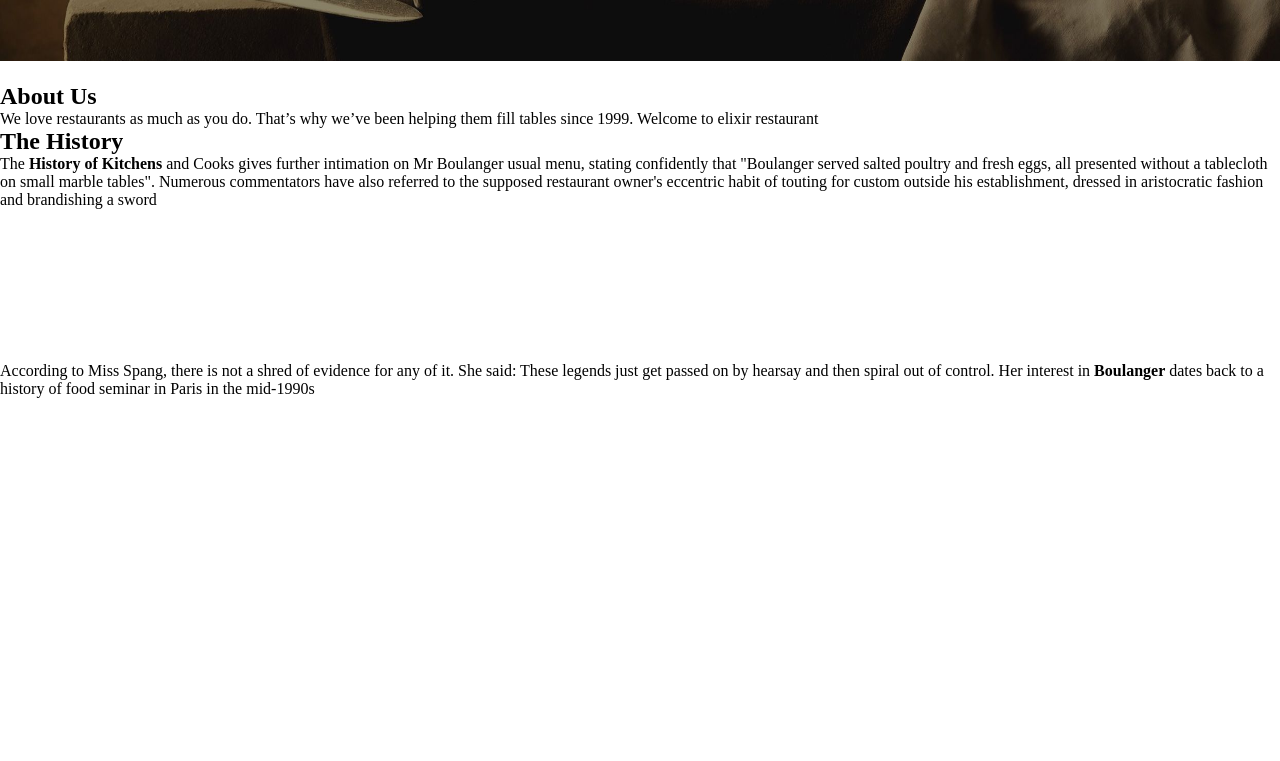
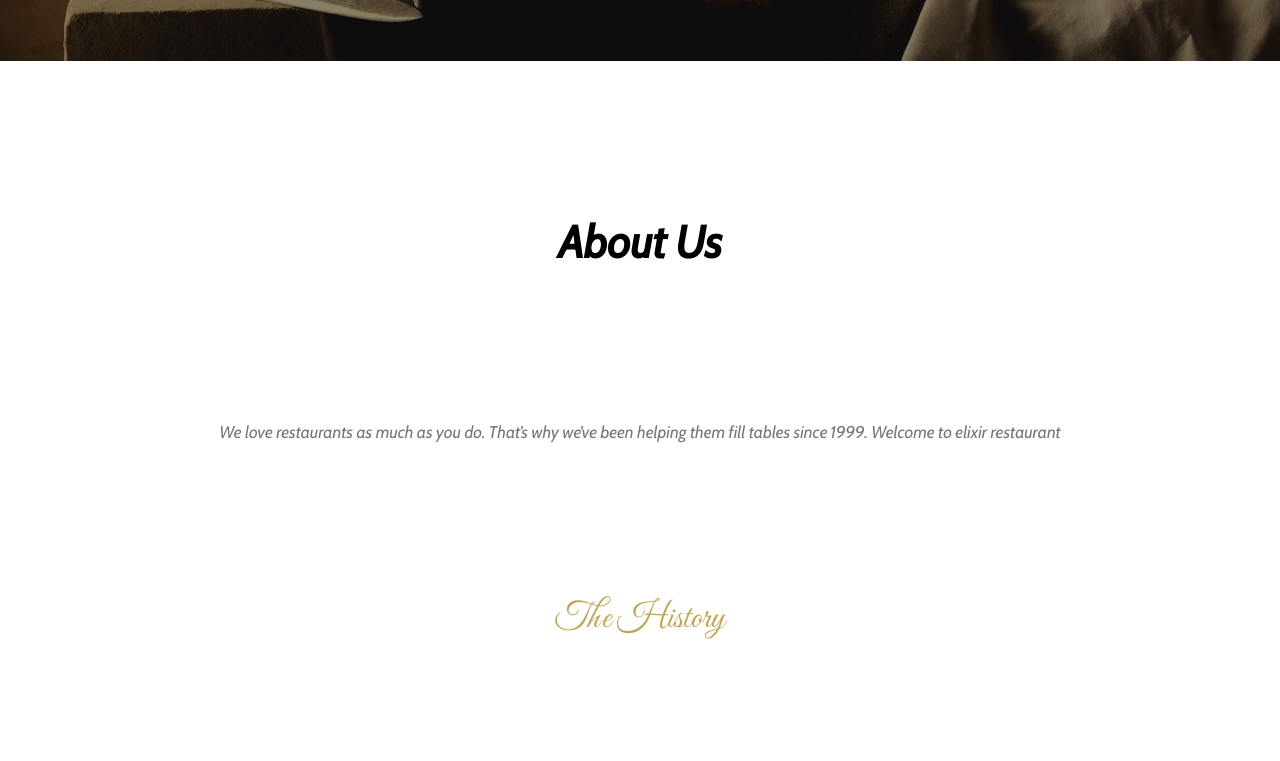
Before and after one commit to MalhotraUtkarsh/elixir_2.0, a plain HTML site: page index.html in a window 1280 px wide. Shown: the part 739-1500 px from the top of the page. Before the commit the page ends 1137 px from the top, so only its background shows below. Drawn offline with nearby package versions, Linux system fonts and the light colour scheme.

Commit message:
Update style.css

```diff
--- a/Css/style.css
+++ b/Css/style.css
@@ -200,7 +200,69 @@ background: rgba(12,12,13,0.78);
 
 }
 
+/* SLIDESHOW STYLING ENDS */
+
+/* ABOUT US SECTION STYLING BEGINS */
+.about_container {
+    /* border:2px solid black; */
+    width: 100%;
+    height: 300%;
+    position: absolute;;
+    top: 100%;
+
+}
 
 
+.about_title {
+    /* border: 2px yellowgreen solid; */
+    text-align: center;
+    margin:12% auto;
+    font-family: "Cabin";
+    font-weight: 600;
+    font-size: 30px;
+}
+/* .about_title h1 {
 
-/* SLIDESHOW STYLING ENDS */
+
+} */
+
+.about_subtext {
+    /* border: 1px solid red; */
+    width: 90%;
+    margin:auto;
+    font-family: "Cabin";
+    font-weight: 400;
+    font-style: italic;
+    font-size: 17px;
+    color: #777777;
+    text-align: center;
+}
+
+.about_text_title h1 {
+    font-size: 36px;
+    font-family: "Great Vibes", serif;
+    color: #c0a756;
+    font-weight: normal;
+
+}
+
+.text {
+    font-family: "Cabin", sans-serif;
+    font-size: 17px;
+    font-weight: 400;
+    color: #777777;
+    margin-bottom: 40px;
+    line-height: 32px;
+    width: 68%;
+    margin: 0 auto;
+    /* border: 2px black dashed; */
+    text-align: center;
+}
+
+.text strong {
+
+    color: #c0a756;
+
+}
+
+/* ABOUT US SECTION STYLING ENDS */
```
